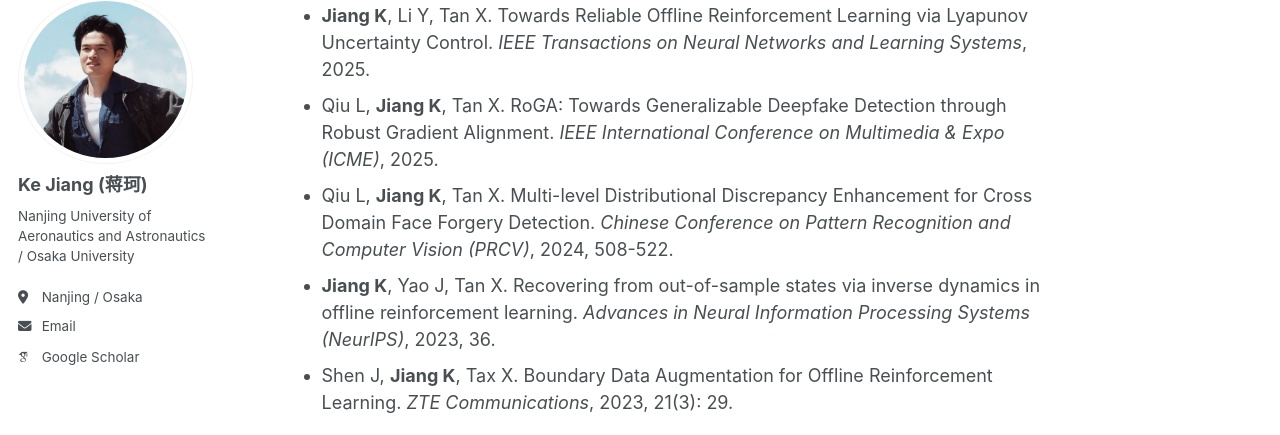
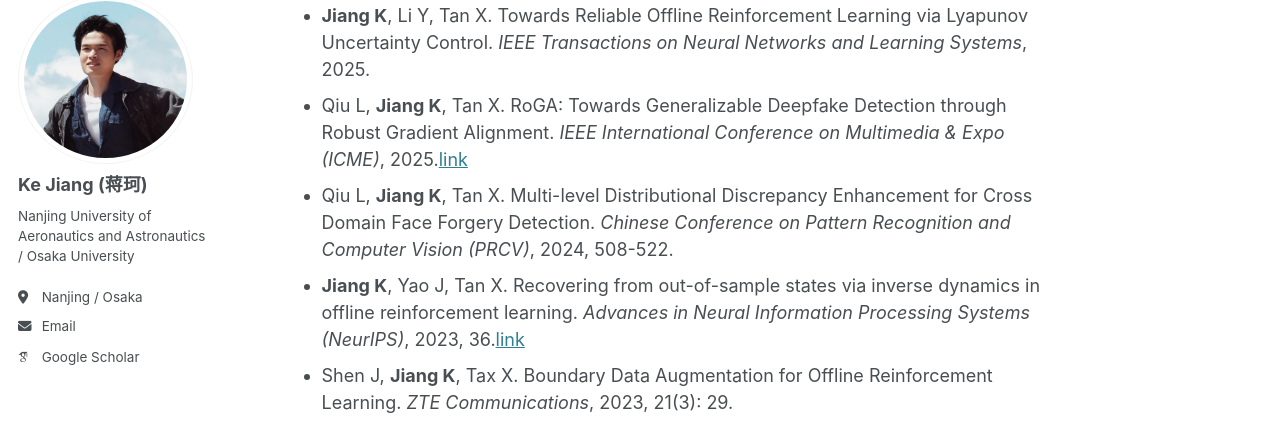
Before and after one commit to Jack10843/Jack10843.github.io, a Jekyll site: the page built from _pages/about.md, in a window 1280 px wide and 900 px high, scrolled down 926 px. Shown: the part 111-546 px from the top of the window. Built offline with Jekyll 4.4.1, drawn with Linux system fonts in a browser that asks for light colours; some web fonts are replaced.

Commit message:
Update about.md

```diff
--- a/_pages/about.md
+++ b/_pages/about.md
@@ -29,9 +29,9 @@ Research Interests
 Publications
 ======
  - **Jiang K**, Li Y, Tan X. Towards Reliable Offline Reinforcement Learning via Lyapunov Uncertainty Control. *IEEE Transactions on Neural Networks and Learning Systems*, 2025.
- - Qiu L, **Jiang K**, Tan X. RoGA: Towards Generalizable Deepfake Detection through Robust Gradient Alignment. *IEEE International Conference on Multimedia & Expo (ICME)*, 2025.
+ - Qiu L, **Jiang K**, Tan X. RoGA: Towards Generalizable Deepfake Detection through Robust Gradient Alignment. *IEEE International Conference on Multimedia & Expo (ICME)*, 2025.[link]((https://arxiv.org/abs/2505.20653))
  - Qiu L, **Jiang K**, Tan X. Multi-level Distributional Discrepancy Enhancement for Cross Domain Face Forgery Detection. *Chinese Conference on Pattern Recognition and Computer Vision (PRCV)*, 2024, 508-522.
- - **Jiang K**, Yao J, Tan X. Recovering from out-of-sample states via inverse dynamics in offline reinforcement learning. *Advances in Neural Information Processing Systems (NeurIPS)*, 2023, 36.
+ - **Jiang K**, Yao J, Tan X. Recovering from out-of-sample states via inverse dynamics in offline reinforcement learning. *Advances in Neural Information Processing Systems (NeurIPS)*, 2023, 36.[link](https://proceedings.neurips.cc/paper_files/paper/2023/file/7a0f7e9d9b42b26e5bfc9ba4c6e5287c-Paper-Conference.pdf)
  - Shen J, **Jiang K**, Tax X. Boundary Data Augmentation for Offline Reinforcement Learning. *ZTE Communications*, 2023, 21(3): 29.
 
 Project Experiecne
```
